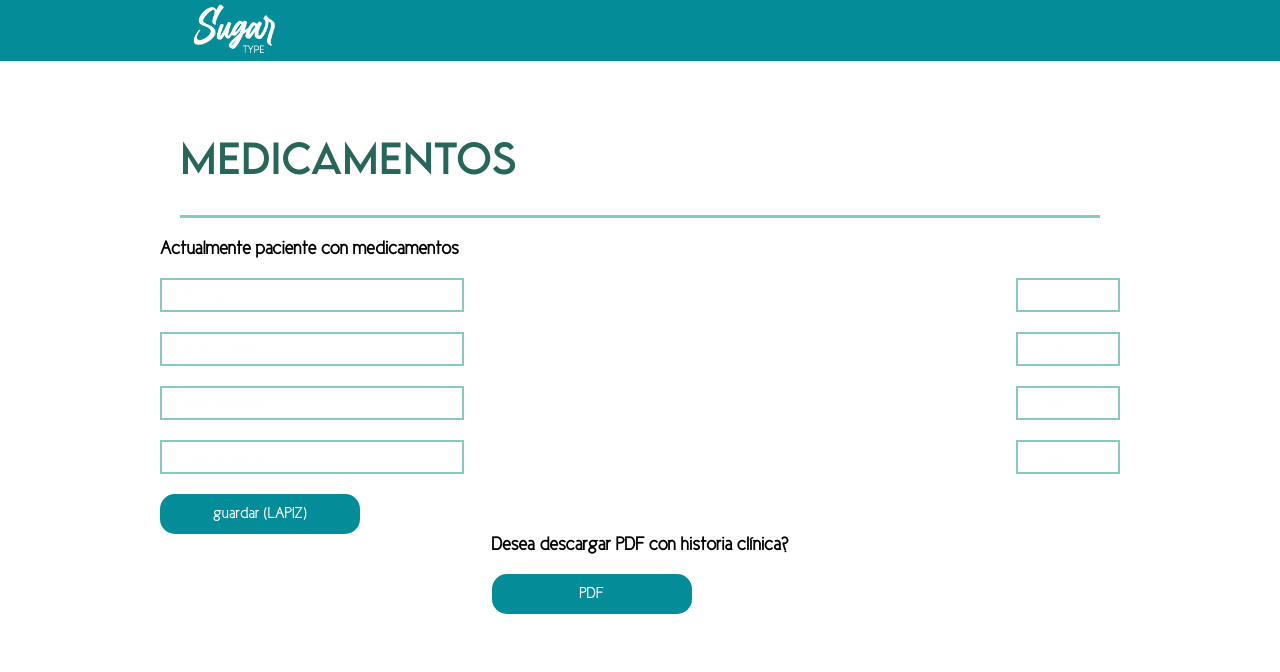
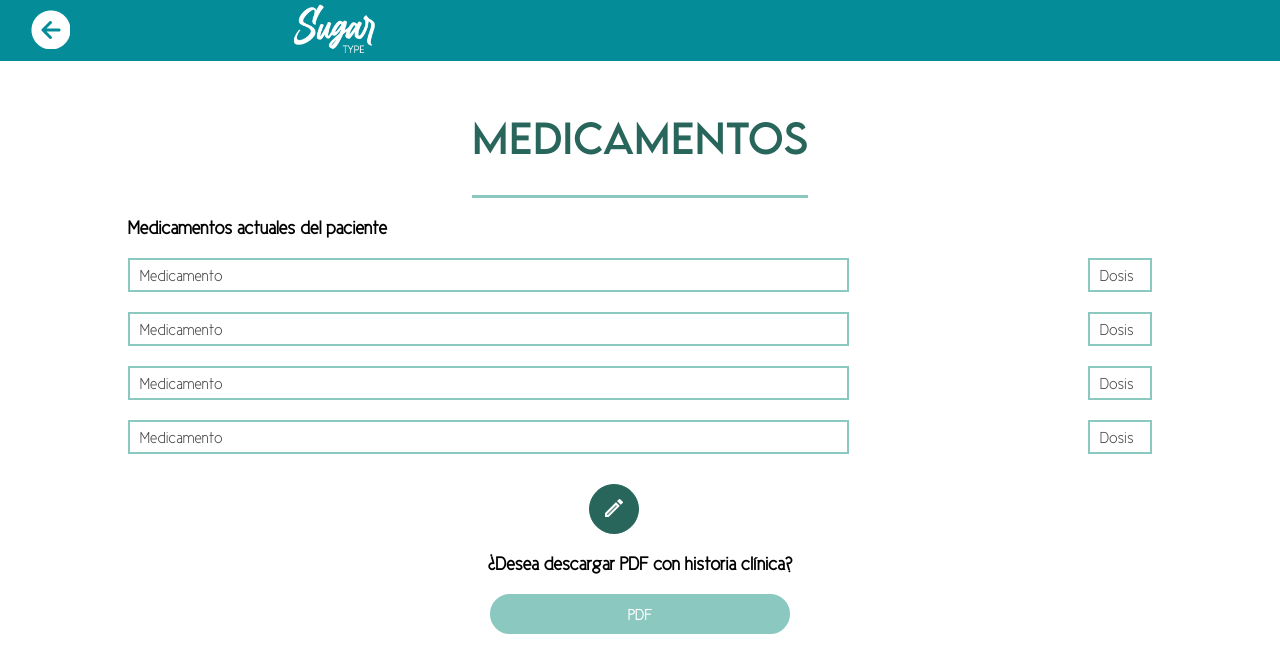
Before and after one commit to dcoa/SugarType, a website: page src/Views/medicamentos5.html in a window 1280 px wide. Drawn offline with Linux system fonts and the light colour scheme.

Commit message:
Vista de medicamentos

```diff
--- a/src/CSS/style.css
+++ b/src/CSS/style.css
@@ -82,9 +82,8 @@ body{
 .logoHeader{
     width: 86px;
     height: 61px;
-    margin-left: 15%;
+    margin: auto;
 }
-
 
 .bodyLogIn{
     background-color: var(--main-color);
@@ -147,8 +146,6 @@ body{
     border-radius: 25px;
     color: black;
     border: 2px solid var(--green-color);
-    display: flex;
-    justify-content: space-around;
     font-family: 'ciclegordita';
     font-size: 16px;
     font-weight: bold;
@@ -158,17 +155,6 @@ body{
     background-color: var(--secondary-color);
     color: white;
     border: 2px solid var(--secondary-color);
-}
-
-.back-icon {
-  margin: auto 30px;
-  padding: 0px;
-}
-.back-icon::after{
-  left: 20px;
-  float: left;
-  width: 200%;
-  content: url(../imagenes/back.png);
 }
 
 #signIn{
--- a/src/CSS/style4.css
+++ b/src/CSS/style4.css
@@ -3,6 +3,7 @@ margin: 20px;
 padding: 0px 0 40px;
 border-bottom: 2px solid var(--secondary-color);
 }
+
 #informe > p {
 color: var(--title-color);
 margin-bottom: 30px;
@@ -24,8 +25,10 @@ span{
   float: right;
 }
 
-button{
+.sendButton{
+  display: block;
   margin: auto;
+  margin-bottom: 30px;
 }
 
 #hipoDia{
@@ -47,3 +50,18 @@ p{
 p b{
   color: var(--title-color);
 }
+
+.back-icon {
+  margin: auto 30px;
+  padding: 0px;
+}
+.back-icon::after{
+  left: 20px;
+  float: left;
+  width: 200%;
+  content: url(../imagenes/back.png);
+}
+
+header >.logoHeader{
+  margin-left: 15%;
+}
--- a/src/CSS/style5.css
+++ b/src/CSS/style5.css
@@ -6,10 +6,8 @@ main{
     flex-direction: column;
 }
 
-.sectionMedicamentos{
-    margin-top: 20px;
-    width: 75vw;
-
+section{
+    width: 80%;
 }
 
 label{
@@ -19,22 +17,7 @@ label{
 
 .medicamentos{
     margin-top: 20px;
-    width: 300px;
-    height: 30px;
-    border: 2px solid var(--secondary-color);
-    color: black;
-    font-family: 'ciclesemi';
-    font-size: 16px;
-}
-.medicamentos ::placeholder{
-    padding-left: 20px;
-    color: black;
-    opacity: 0.5;
-}
-
-.dosis{
-    margin-top: 20px;
-    width: 100px;
+    width: 70%;
     height: 30px;
     border: 2px solid var(--secondary-color);
     color: black;
@@ -42,20 +25,53 @@ label{
     font-size: 16px;
 }
 
-.sendButton3 {
-    background-color: var(--main-color);
+input::placeholder{
     padding: 10px;
+    color: black;
+    opacity: 0.7;
+}
+
+.dosis{
     margin-top: 20px;
-    width: 200px;
-    height: 40px;
-    border-radius: 15px;
-    color: white;
-    border: 2px solid var(--main-colorr);
-    display: flex;
-    justify-content: space-around;
-    text-align: center;
-    font-family: 'ciclegordita';
+    width: 60px;
+    height: 30px;
+    border: 2px solid var(--secondary-color);
+    color: black;
+    font-family: 'ciclesemi';
     font-size: 16px;
-    font-weight: bold;
+}
 
+
+.pdf{
+  display: flex;
+  flex-direction: column;
+  justify-content: center;
+  align-items: center;
+  margin-bottom: 30px;
 }
+
+.sendButton3{
+  width: 50px;
+  height: 50px;
+  border-radius: 100px;
+  margin-left: 45%;
+  margin-top: 30px;
+  margin-bottom: 20px;
+  border: 1px solid var(--title-color);
+  background-color: var(--title-color);
+}
+
+.back-icon {
+  margin: auto 30px;
+  padding: 0px;
+}
+.back-icon::after{
+  left: 20px;
+  float: left;
+  width: 200%;
+  content: url(../imagenes/back.png);
+}
+
+header >.logoHeader{
+  margin-left: 15%;
+}
--- a/src/Views/medicamentos5.html
+++ b/src/Views/medicamentos5.html
@@ -4,33 +4,33 @@
     <meta charset="UTF-8">
     <meta name="viewport" content="width=device-width, initial-scale=1.0">
     <title>SugarType</title>
-    <link rel="stylesheet" href="../CSS/style.css">
-    <link rel="stylesheet" href="../CSS/style5.css">
+    <link rel="stylesheet" href="../cSS/style.css">
+    <link rel="stylesheet" href="../cSS/style5.css">
 </head>
 <body>
-<header class="headerControl">
-    <img src="../imagenes/Logo.png" alt="" class="logoHeader">
-</header>
+  <header class="headerControl">
+    <a  class="back-icon" href="micontrol2.html"></a>
+    <img src="/imagenes/Logo.png" alt="" class="logoHeader">
+  </header>
 <main>
+    <h1 class= "tittles">MEDICAMENTOS</h1>
     <section class="sectionMedicamentos">
-        <h1 class= "tittles">MEDICAMENTOS</h1>
-
-        <h3>Actualmente paciente con medicamentos</h3>
+        <h3>Medicamentos actuales del paciente</h3>
         <form class="mediForm">
-            <label for=""><input type="text" required placeholder="Medicamentos" class="medicamentos">
+            <label for=""><input type="text" required placeholder="Medicamento" class="medicamentos">
                 <input type="text" required placeholder="Dosis" class="dosis"></label>
-            <label for=""><input type="text" required placeholder="Medicamentos" class="medicamentos">
+            <label for=""><input type="text" required placeholder="Medicamento" class="medicamentos">
                 <input type="text" required placeholder="Dosis" class="dosis"></label>
-            <label for=""><input type="text" required placeholder="Medicamentos" class="medicamentos">
+            <label for=""><input type="text" required placeholder="Medicamento" class="medicamentos">
                 <input type="text" required placeholder="Dosis" class="dosis"></label>
-            <label for=""><input type="text" required placeholder="Medicamentos" class="medicamentos">
+            <label for=""><input type="text" required placeholder="Medicamento" class="medicamentos">
                 <input type="text" required placeholder="Dosis" class="dosis"></label>
-            <label> <button type= 'submit' class= 'sendButton3'>guardar (LAPIZ)</button>
+            <button type= 'submit' class= "sendButton3"><img src="../imagenes/edit.png" alt=""></button>
         </form>
     </section>
-    <section>
-        <h3>Desea descargar PDF con historia clínica?</h3>
-        <button type="button" class= 'sendButton3'>PDF</button>
+    <section class="pdf">
+        <h3>¿Desea descargar PDF con historia clínica?</h3>
+        <button type="button" class= 'sendButton sendButton2'>PDF</button>
     </section>
 </main>
 
```
Also changed, not shown: src/Views/informe4.html (+1 -2 lines), src/Views/micontrol2.html (+6 -5 lines), src/imagenes/edit.png (added).
